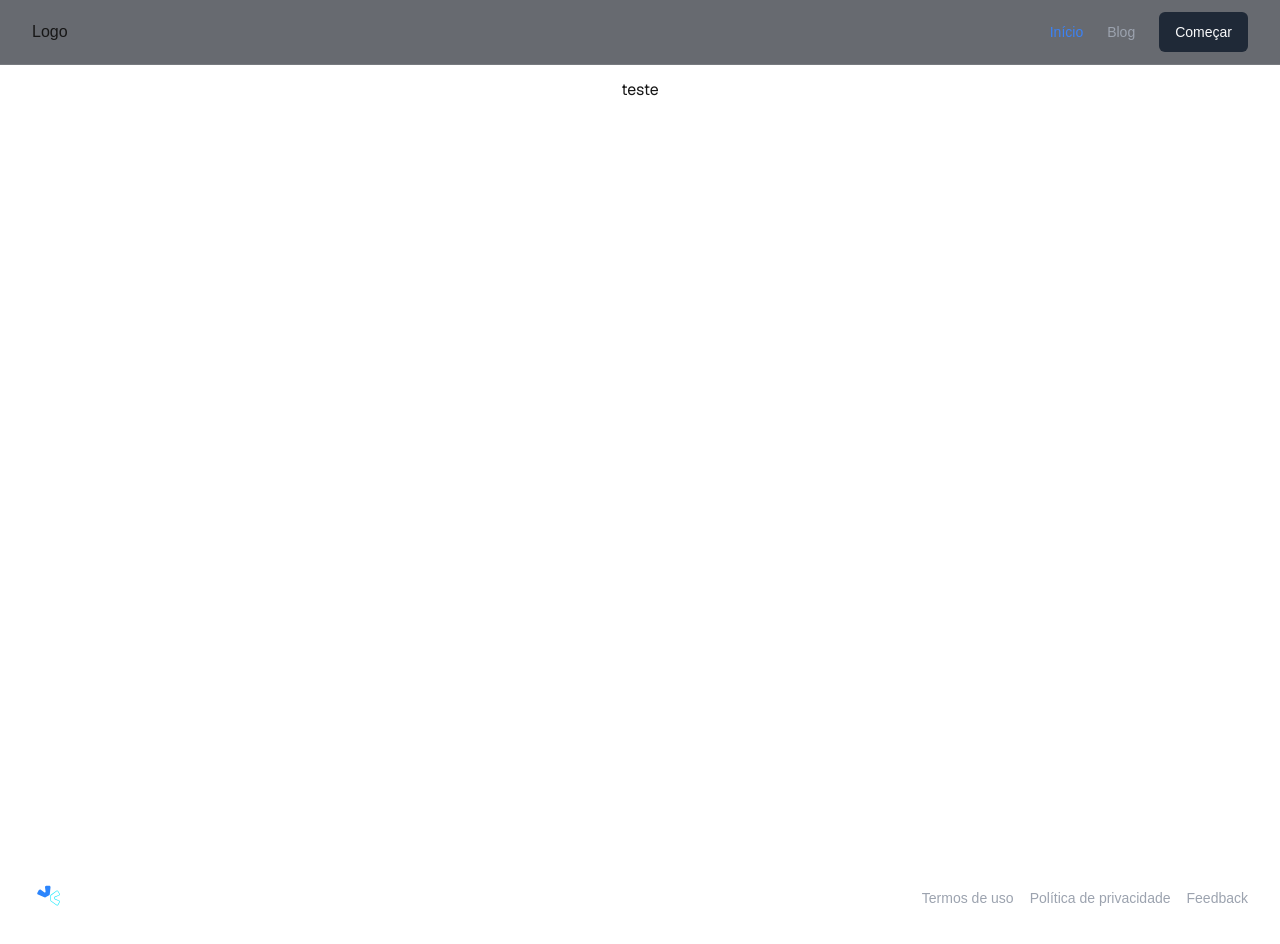
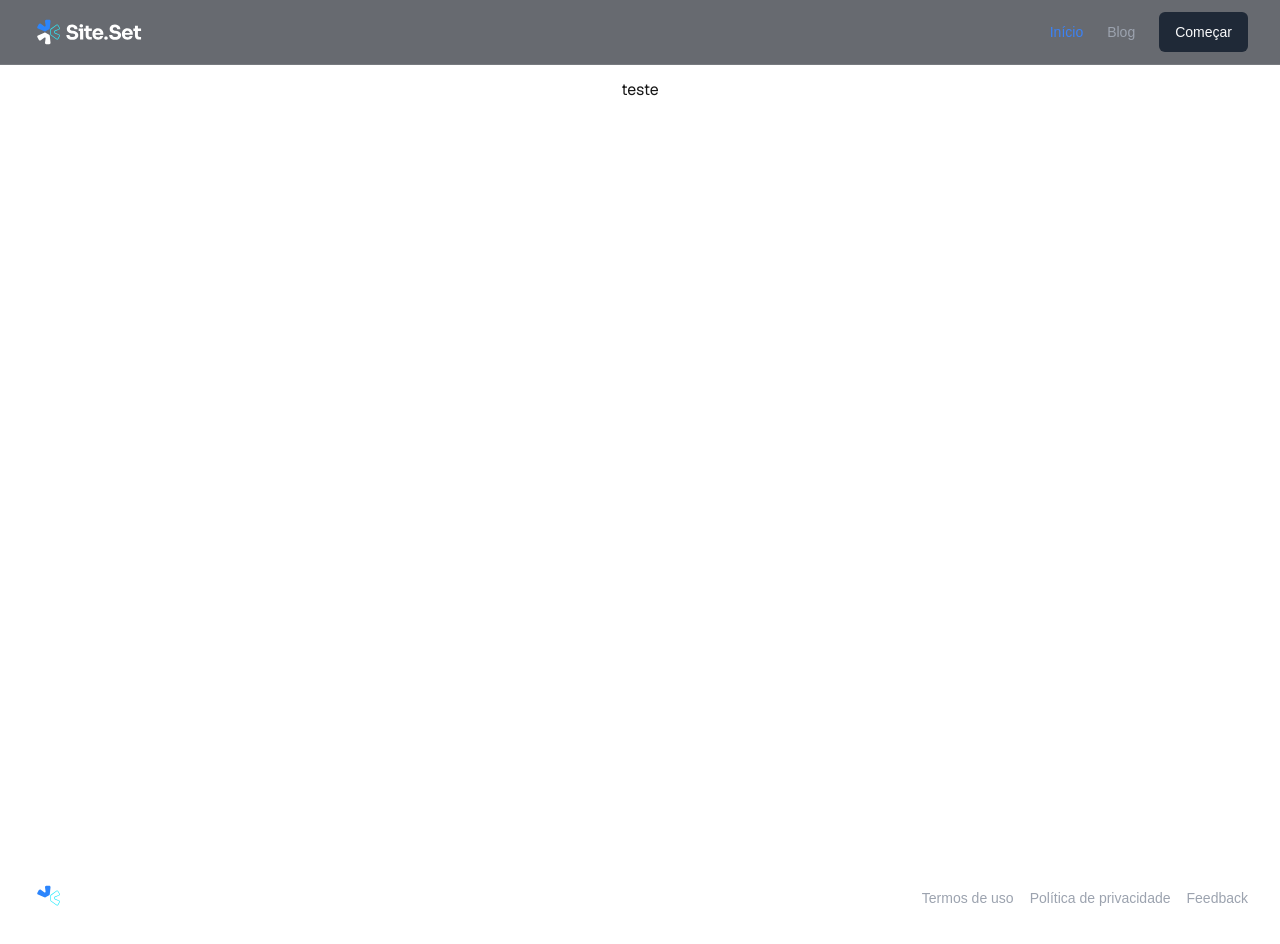
Before and after one commit to frnndog-suav/NextJSStuff, a Next.js app in the folder site-blog/: page / in a window 1280 px wide. Shown: the top 944 px of the page. Built offline with nearby package versions, Linux system fonts and the light colour scheme.

Commit message:
Implementing logo component

```diff
--- a/site-blog/components/footer/footer.tsx
+++ b/site-blog/components/footer/footer.tsx
@@ -1,14 +1,12 @@
-import Image from "next/image";
 import Link from "next/link";
+import { Logo } from "../logo";
 
 export function Footer() {
   return (
     <footer className="border-t border-white/10">
       <div className="mx-auto max-w-7xl px-4 sm:px-6 lg:px-8">
         <div className="flex justify-between md:flex-row gap-8 py-8">
-          <Link href={"/"}>
-            <Image src="/logo.svg" alt="Logo" width={116} height={32} />
-          </Link>
+          <Logo />
 
           <nav className="flex flex-col md:flex-row items-center gap-4 text-sm text-muted-foreground">
             <Link href={"/termos-de-uso"} className="hover:text-primary">
--- a/site-blog/components/header/header.tsx
+++ b/site-blog/components/header/header.tsx
@@ -1,5 +1,6 @@
 import Link from "next/link";
 import { ActiveLink } from "../active-link";
+import { Logo } from "../logo";
 import { Button } from "../ui/button";
 
 export function Header() {
@@ -35,7 +36,7 @@ export function Header() {
           justify-between
           w-full"
         >
-          <Link href="/">Logo</Link>
+          <Logo />
           <nav className="flex items-center gap-6">
             <ActiveLink href={"/"}>Início</ActiveLink>
             <ActiveLink href={"/blog"}>Blog</ActiveLink>
--- /dev/null
+++ b/site-blog/components/logo/index.ts
@@ -0,0 +1 @@
+export * from "./logo";
--- /dev/null
+++ b/site-blog/components/logo/logo.tsx
@@ -0,0 +1,10 @@
+import Image from "next/image";
+import Link from "next/link";
+
+export function Logo() {
+  return (
+    <Link href={"/"} title="Página inicial">
+      <Image src="/logo.svg" alt="Logo" width={116} height={32} />
+    </Link>
+  );
+}
```
